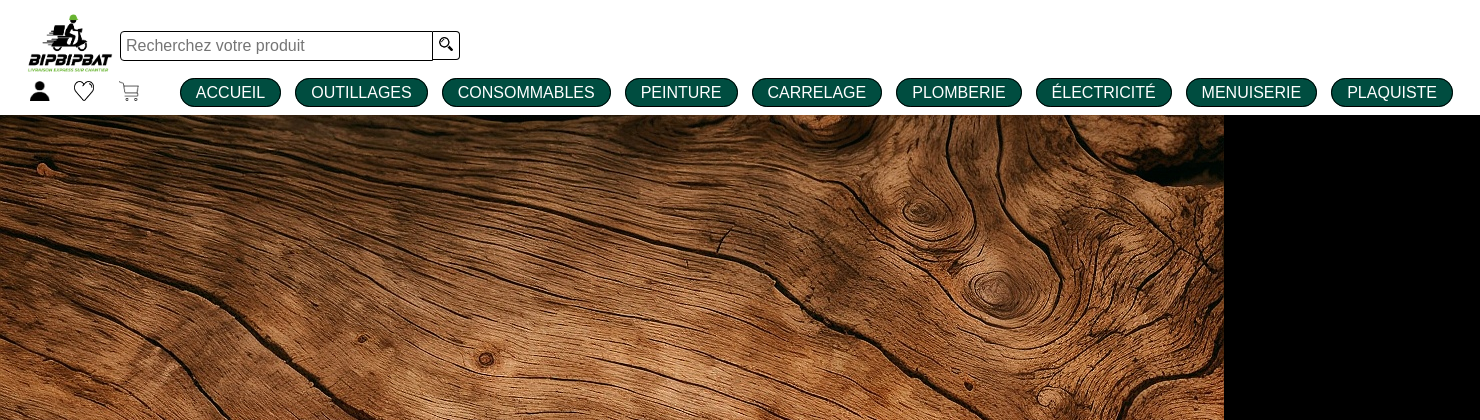
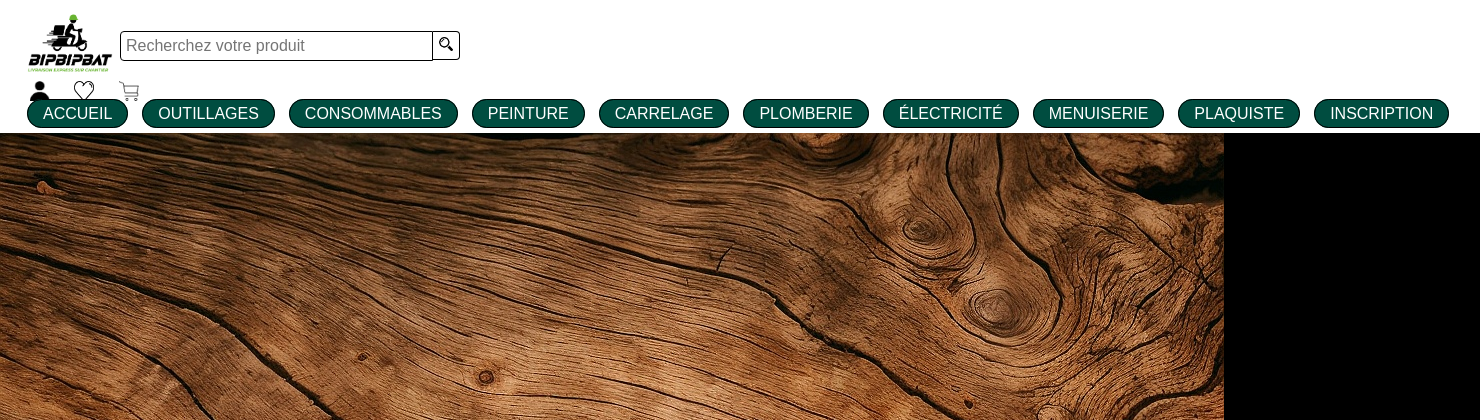
Before and after one commit to Sakaido13/Stage, a PHP site: page /codeboutique.php in a window 1480 px wide. Shown: the top 420 px of the page. Run offline with PHP 8.4, Linux system fonts and the light colour scheme.

Commit message:
entete compte

```diff
--- a/Include/EnteteDePage.inc.php
+++ b/Include/EnteteDePage.inc.php
@@ -29,6 +29,7 @@
                 <li><a href="index.php?action=700">ÉLECTRICITÉ</a></li>
                 <li><a href="index.php?action=800">MENUISERIE</a></li>
                 <li><a href="index.php?action=900">PLAQUISTE</a></li>
+                <li><a href="index.php?action=1010">INSCRIPTION</a></li>
             </ul>
         </nav>
     </header>
--- a/Pages/Compte.php
+++ b/Pages/Compte.php
@@ -19,7 +19,7 @@ require_once 'Include/EnteteDePage.inc.php';
             <p id="chemin-text"><a href="Acceuil.php">ACCUEIL </a> > COMPTE</p>
         </div>
         <div class="bloc1">
-            <!-- Modification du bouton pour rediriger vers la page de création de compte -->
+
             <a href="index.php?action=1010">
                 <button type="button" alt="Créer un compte"> <p id="but">Créer un compte</p> </button>
             </a>
```
